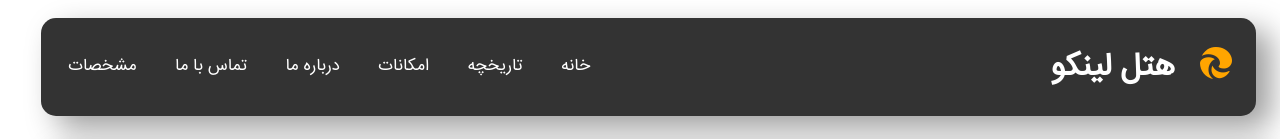
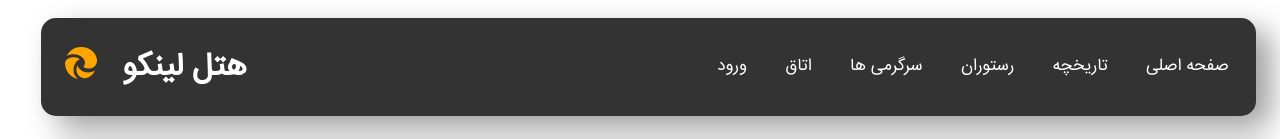
Before and after one commit to ImanAsefi/LinkoHotle, a plain HTML site: page Index2.html in a window 1280 px wide. Shown: the top 139 px of the page. Drawn offline with Linux system fonts and the light colour scheme.

Commit message:
changes Navbar code

```diff
--- a/Index2.html
+++ b/Index2.html
@@ -13,20 +13,20 @@
 <body>
     <main>
             <nav id="nav">
+                <ul class="menu">
+                    <li><a href="">صفحه اصلی</a></li>
+                    <li><a href="#about-info">تاریخچه</a></li>
+                    <li><a href="#services">رستوران</a></li>
+                    <li><a href="#about-us">سرگرمی ها</a></li>
+                    <li><a href="#contact">اتاق</a></li>
+                    <li><a href="#footer">ورود</a></li>
+                </ul>
                 <h1 class="h1-nav">
-                    <span class="text-primary">
-                        <i class="fab fa-edge"></i>
-                    </span>
                     هتل لینکو
+                        <span class="text-primary">
+                            <i class="fab fa-edge"></i>
+                        </span>
                 </h1>
-                <ul class="menu">
-                    <li><a href="">خانه</a></li>
-                    <li><a href="#about-info">تاریخچه</a></li>
-                    <li><a href="#services">امکانات</a></li>
-                    <li><a href="#about-us">درباره ما</a></li>
-                    <li><a href="#contact">تماس با ما</a></li>
-                    <li><a href="#footer">مشخصات</a></li>
-                </ul>
             </nav>
         <header class="index-header">
             <section class="container">
```
